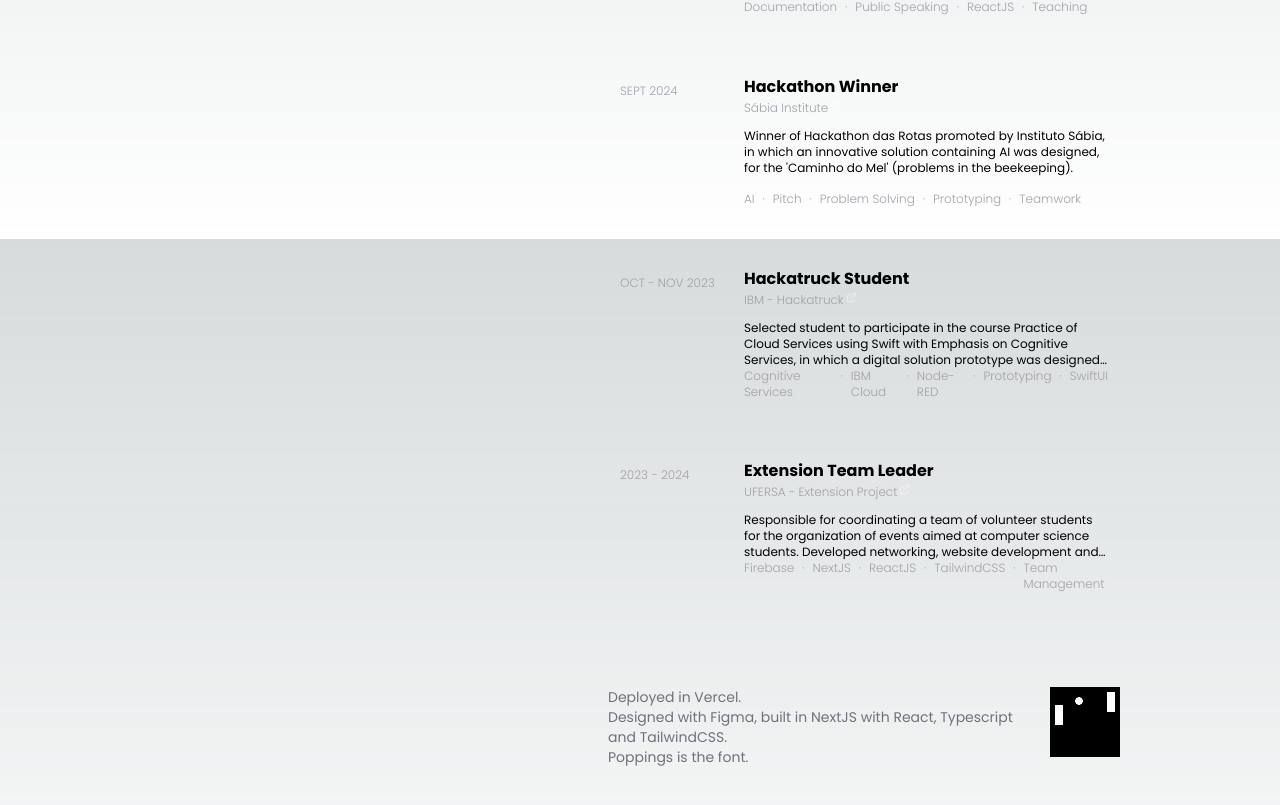
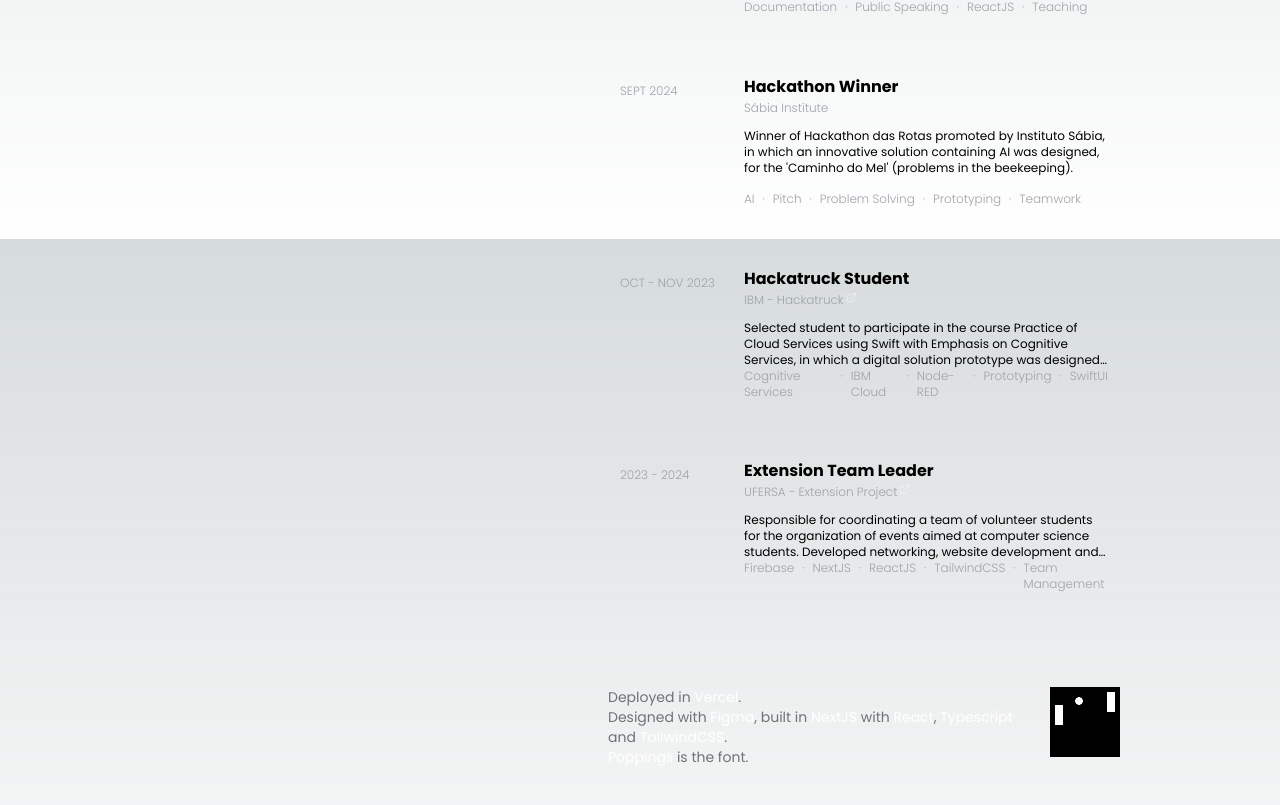
Before and after one commit to PepeuFBV/portfolio, a Next.js app: page / in a window 1280 px wide. Shown: the part 1361-2166 px from the top of the page. Built offline with nearby package versions, Linux system fonts and the light colour scheme.

Commit message:
Highlight content in the Footer

```diff
--- a/src/components/core/Footer/index.tsx
+++ b/src/components/core/Footer/index.tsx
@@ -18,9 +18,9 @@ const Footer: React.FC<FooterProps> = ({ className, INITIAL_DELAY }) => {
                 transition={{ duration: 0.7, delay: INITIAL_DELAY }}
                 className='text-start text-sm text-zinc-500'
             >
-                <p>Deployed in Vercel.</p>
-                <p>Designed with Figma, built in NextJS with React, Typescript and TailwindCSS.</p>
-                <p>Poppings is the font.</p>
+                <p>Deployed in <span className='text-white'>Vercel</span>.</p>
+                <p>Designed with <span className='text-white'>Figma</span>, built in <span className='text-white'>NextJS</span> with <span className='text-white'>React</span>, <span className='text-white'>Typescript</span> and <span className='text-white'>TailwindCSS</span>.</p>
+                <p><span className='text-white'>Poppings</span> is the font.</p>
             </motion.div>
             <motion.div
                 initial={{ opacity: 0, y: 25 }}
```
